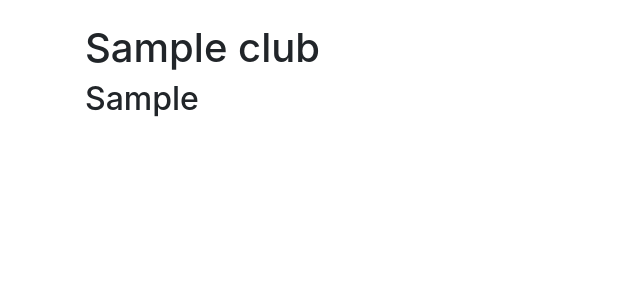
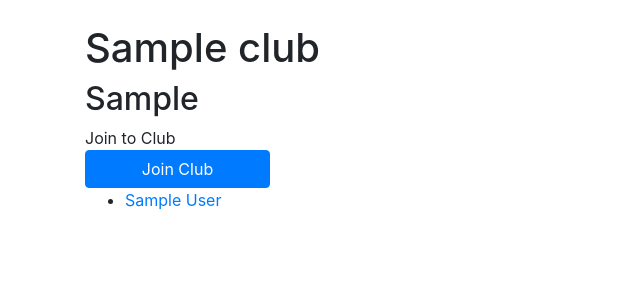
Before and after one commit to elehtine/Harrastuslista, a Flask app: page /clubs/1 in a window 1280 px wide. Shown: the part 56-356 px from the top of the page, without its empty margins (0-640 px from the left). Run offline with Flask 2, Linux system fonts and the light colour scheme; tables that the repository leaves empty hold one stand-in row (values such as "Sample post"); some libraries are stand-ins or nearby versions.

Commit message:
Implement users joining in clubs

```diff
--- a/application/clubs/views.py
+++ b/application/clubs/views.py
@@ -47,5 +47,16 @@
 @app.route("/clubs/<club_id>", methods=["GET"])
 def club_page(club_id):
     club = Club.query.get(club_id)
-    print("Club:\n", club)
     return render_template("clubs/club.html", club=club)
+
+@app.route("/clubs/join/<club_id>", methods=["POST"])
+@login_required
+def club_join(club_id):
+    club = Club.query.get(club_id)
+
+    if current_user in club.members:
+        return render_template("clubs/club.html", club=club)
+
+    club.members.append(current_user)
+    db.session().commit()
+    return render_template("clubs/club.html", club=club)
--- a/application/templates/clubs/club.html
+++ b/application/templates/clubs/club.html
@@ -8,4 +8,17 @@
       <input type="submit" class="btn btn-primary col-2" value="Delete club">
     </form>
   {% endif %}
+  {% if current_user.is_authenticated and current_user in club.members %}
+    Joined to Club
+  {% else %}
+    Join to Club
+    <form class="form-inline" method="POST" action="{{ url_for('club_join', club_id=club.id) }}">
+      <input type="submit" class="btn btn-primary col-2" value="Join Club">
+    </form>
+  {% endif %}
+  <ul>
+    {% for m in club.members %}
+      <li><a href={{ url_for("user_page", user_id=m.id) }}>{{ m.name }}</a></li>
+    {% endfor %}
+  </ul>
 {% endblock %}
```
Also changed, not shown: application/clubs/models.py (+8 -0 lines), application/templates/auth/list.html (indentation only).
